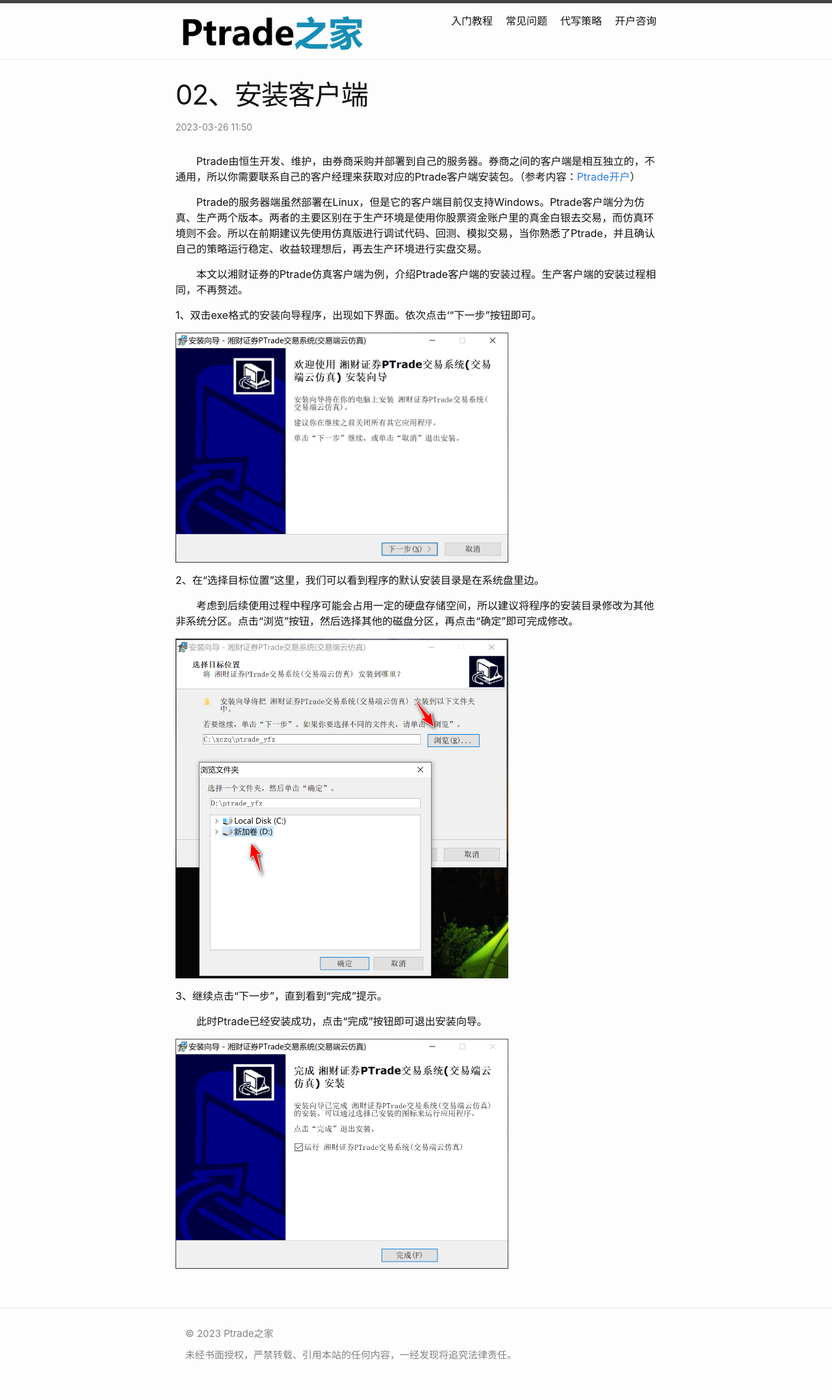
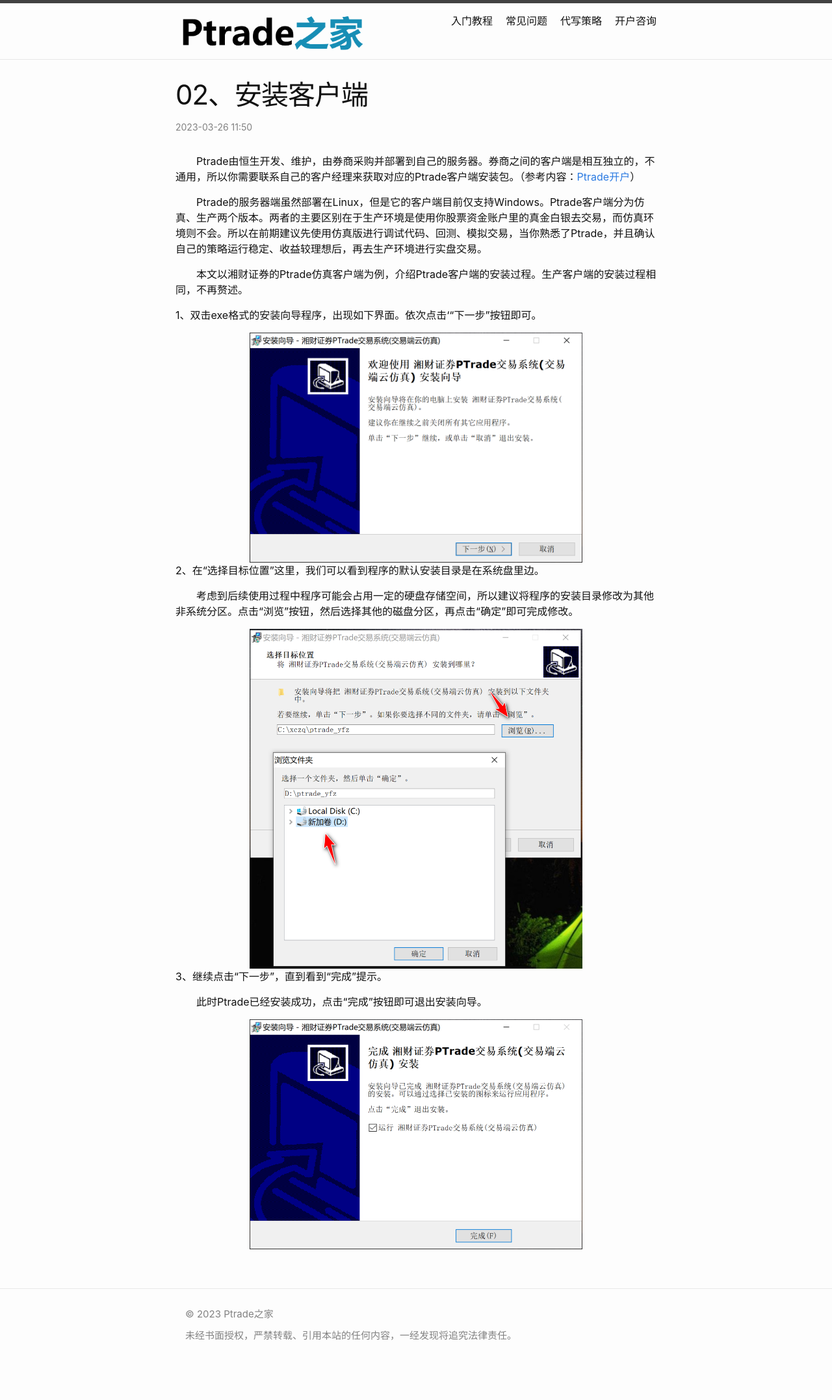
Before and after one commit to simvson/site, a Jekyll site: the page built from _posts/2023-03-24-02-install.md, in a window 1280 px wide. Shown: the whole page at 65% size. Built offline with Jekyll 4.4.1, drawn with Linux system fonts in a browser that asks for light colours; after the commit the page ends 2125 px from its top, so only the background shows below that.

Commit message:
Update 2023-03-24-02-install.md

```diff
--- a/_posts/2023-03-24-02-install.md
+++ b/_posts/2023-03-24-02-install.md
@@ -16,7 +16,7 @@
 1、双击exe格式的安装向导程序，出现如下界面。依次点击‘“下一步”按钮即可。
 
 
-<img src="{{ '/assets/posts_img/20230324_01.webp' | reletave_url }}" alt="" width="512" height=auto/>
+<div  align="center"><img src="{{ '/assets/posts_img/20230324_01.webp' | reletave_url }}" alt="" width="512" height=auto/></div>
 
 
 2、在“选择目标位置”这里，我们可以看到程序的默认安装目录是在系统盘里边。
@@ -24,7 +24,7 @@
 &emsp;&emsp;考虑到后续使用过程中程序可能会占用一定的硬盘存储空间，所以建议将程序的安装目录修改为其他非系统分区。点击“浏览”按钮，然后选择其他的磁盘分区，再点击“确定”即可完成修改。
 
 
-<img src="{{ '/assets/posts_img/20230324_02.webp' | reletave_url }}" alt="" width="512" height=auto/>
+<div  align="center"><img src="{{ '/assets/posts_img/20230324_02.webp' | reletave_url }}" alt="" width="512" height=auto/></div>
 
 
 3、继续点击“下一步”，直到看到“完成”提示。
@@ -32,4 +32,4 @@
 &emsp;&emsp;此时Ptrade已经安装成功，点击“完成”按钮即可退出安装向导。
 
 
-<img src="{{ '/assets/posts_img/20230324_03.webp' | reletave_url }}" alt="" width="512" height=auto/>
+<div  align="center"><img src="{{ '/assets/posts_img/20230324_03.webp' | reletave_url }}" alt="" width="512" height=auto/></div>
```
